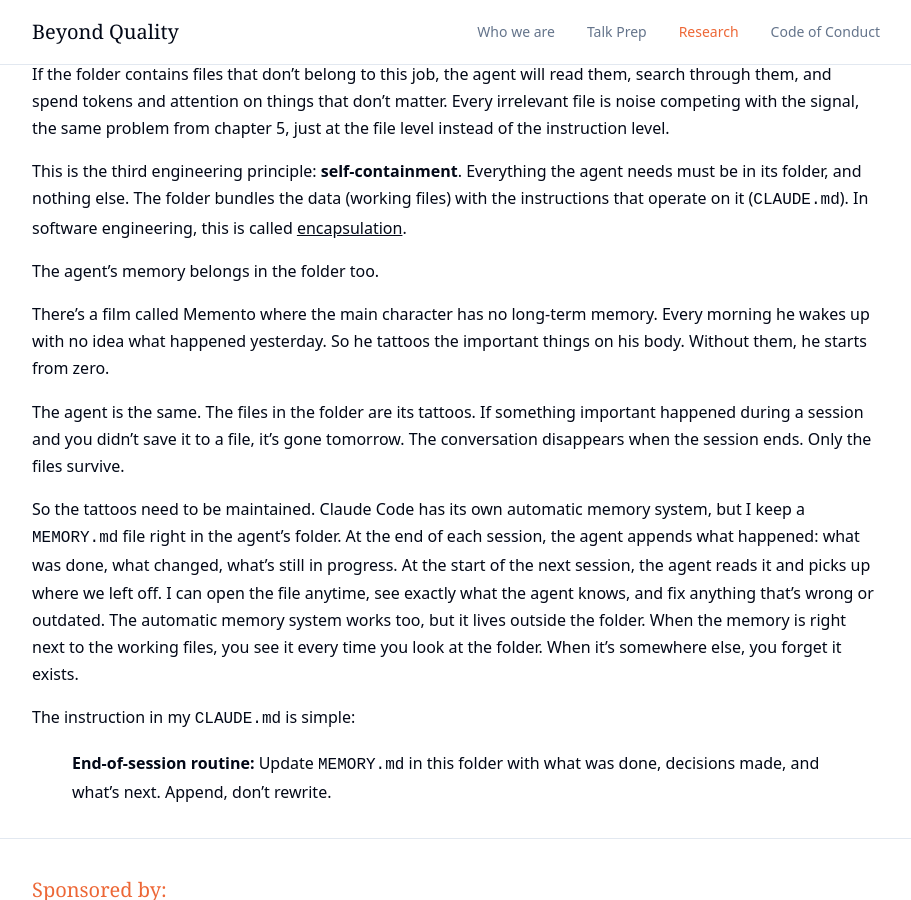
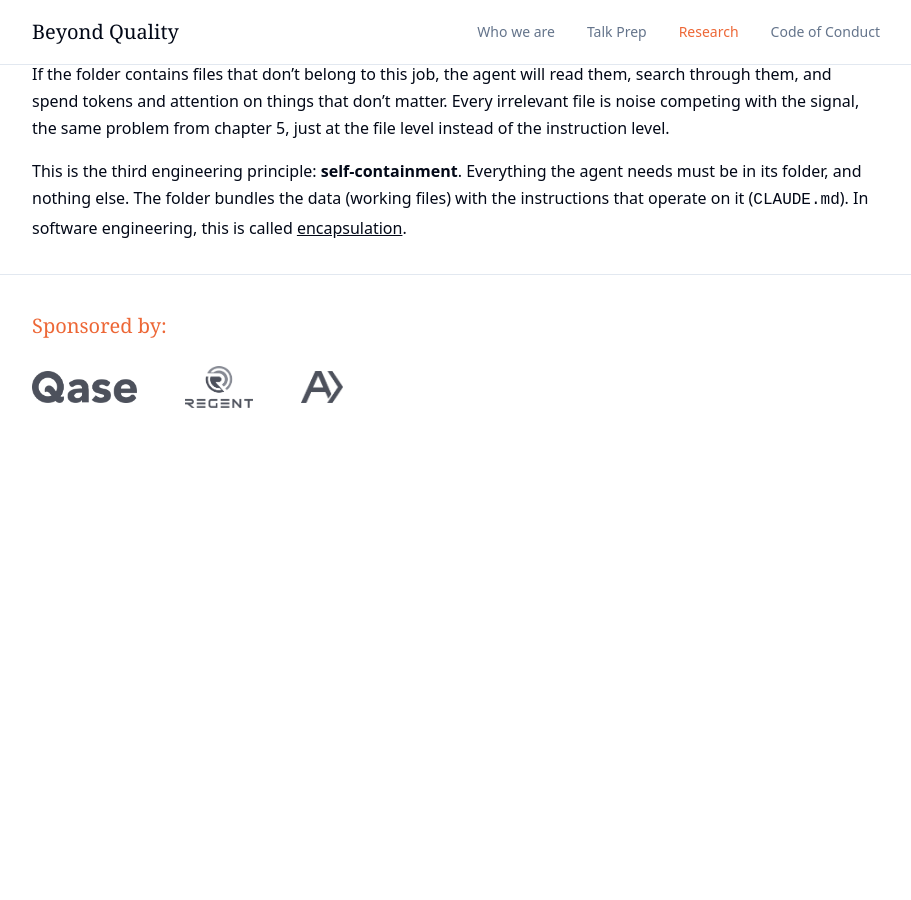
Before and after one commit to BeyondQuality/beyondquality, a Jekyll site: the page built from research/ap/06-setting-up-a-folder.md, in a window 1280 px wide and 900 px high, scrolled down 485 px. Shown: the whole window, without its empty margins (184-1095 px from the left). Built offline with Jekyll 4.4.1, drawn with Linux system fonts in a browser that asks for light colours; our own code applies the rules of GitHub Pages for plain Markdown files; after the commit the page ends 932 px from its top, so only the background shows below that.

Commit message:
refactored ch06, moved memory management out of it

```diff
--- a/research/ap/06-setting-up-a-folder.md
+++ b/research/ap/06-setting-up-a-folder.md
@@ -9,15 +9,3 @@ If the agent needs something that's outside its folder, it has to go looking for
 If the folder contains files that don't belong to this job, the agent will read them, search through them, and spend tokens and attention on things that don't matter. Every irrelevant file is noise competing with the signal, the same problem from chapter 5, just at the file level instead of the instruction level.
 
 This is the third engineering principle: **self-containment**. Everything the agent needs must be in its folder, and nothing else. The folder bundles the data (working files) with the instructions that operate on it (`CLAUDE.md`). In software engineering, this is called [encapsulation](https://en.wikipedia.org/wiki/Encapsulation_(computer_programming)).
-
-The agent's memory belongs in the folder too.
-
-There's a film called Memento where the main character has no long-term memory. Every morning he wakes up with no idea what happened yesterday. So he tattoos the important things on his body. Without them, he starts from zero.
-
-The agent is the same. The files in the folder are its tattoos. If something important happened during a session and you didn't save it to a file, it's gone tomorrow. The conversation disappears when the session ends. Only the files survive.
-
-So the tattoos need to be maintained. Claude Code has its own automatic memory system, but I keep a `MEMORY.md` file right in the agent's folder. At the end of each session, the agent appends what happened: what was done, what changed, what's still in progress. At the start of the next session, the agent reads it and picks up where we left off. I can open the file anytime, see exactly what the agent knows, and fix anything that's wrong or outdated. The automatic memory system works too, but it lives outside the folder. When the memory is right next to the working files, you see it every time you look at the folder. When it's somewhere else, you forget it exists.
-
-The instruction in my `CLAUDE.md` is simple:
-
-> **End-of-session routine:** Update `MEMORY.md` in this folder with what was done, decisions made, and what's next. Append, don't rewrite.
```
Also changed, not shown: research/ap/08-sessions.md (+1 -1 lines).
